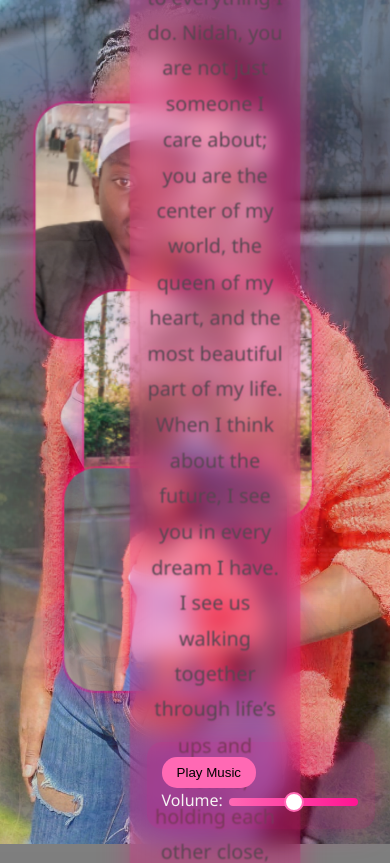
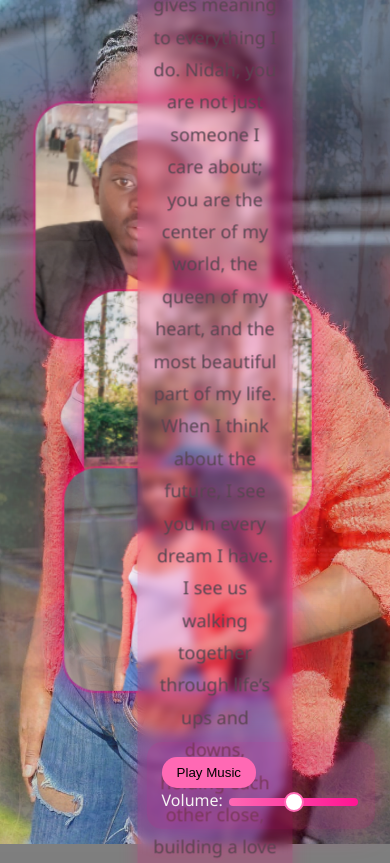
Before and after one commit to Travis028/The-She-N, a website: page index.html in a window 390 px wide. Shown: the top 863 px of the page. Drawn offline with Linux system fonts and the light colour scheme.

Commit message:
commit changes

```diff
--- a/script.js
+++ b/script.js
@@ -370,6 +370,16 @@ document.addEventListener('DOMContentLoaded', () => {
         }, interval);
     });
 
+    // Add pause functionality
+    audio.addEventListener('pause', () => {
+        isPlaying = false;
+        // Pause heart animations when music is paused
+        const hearts = document.querySelectorAll('.heart');
+        hearts.forEach(heart => {
+            heart.style.animationPlayState = 'paused';
+        });
+    });
+
     audio.addEventListener('pause', () => {
         isPlaying = false;
         // Pause heart animations when music is paused
--- a/styles.css
+++ b/styles.css
@@ -165,6 +165,7 @@ body {
     height: 100%;
     z-index: 1;
     overflow: hidden;
+    filter: brightness(0.9) contrast(1.1);
 
     /* Mobile optimizations */
     @media (max-width: 768px) {
@@ -223,24 +224,23 @@ body {
     text-align: center;
     z-index: 2;
     max-width: 800px;
-    padding: 30px;
-    background: rgba(255, 0, 128, 0.2);
-    border-radius: 15px;
-    backdrop-filter: blur(10px);
-    box-shadow: 0 0 20px rgba(255, 0, 128, 0.2);
+    padding: 20px;
+    background: rgba(255, 0, 128, 0.1);
+    border-radius: 10px;
+    backdrop-filter: blur(5px);
+    box-shadow: 0 0 15px rgba(255, 0, 128, 0.1);
     font-size: 20px;
     line-height: 1.6;
-    text-shadow: 2px 2px 4px rgba(255, 0, 128, 0.3);
+    text-shadow: 1px 1px 2px rgba(255, 0, 128, 0.2);
 
     /* Mobile optimizations */
     @media (max-width: 768px) {
-        font-size: 22px;
-        padding: 25px;
-        background: rgba(255, 0, 128, 0.3);
-        text-shadow: 3px 3px 6px rgba(255, 0, 128, 0.4);
-        border-radius: 15px;
-        box-shadow: 0 0 30px rgba(255, 0, 128, 0.3);
-        transform: translate(-50%, -50%) scale(1.1);
+        font-size: 18px;
+        padding: 15px;
+        background: rgba(255, 0, 128, 0.2);
+        text-shadow: 2px 2px 4px rgba(255, 0, 128, 0.3);
+        border-radius: 10px;
+        box-shadow: 0 0 20px rgba(255, 0, 128, 0.2);
     }
 }
 
```
